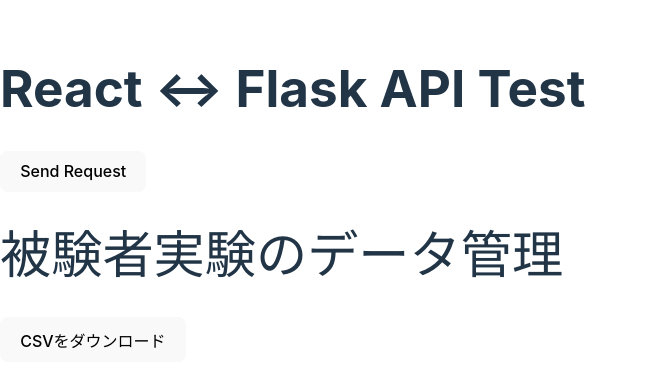
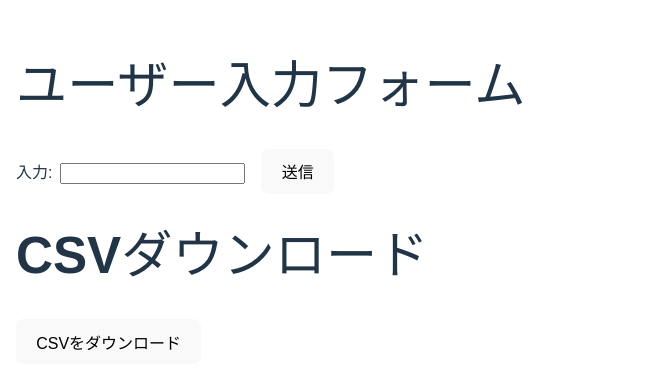
Before and after one commit to Jennifer827/user_study_tool, a React (Vite) app in the folder frontend/: page / in a window 1280 px wide. Shown: the part 206-594 px from the top of the page, without its empty margins (0-647 px from the left). Built offline with nearby package versions, Linux system fonts and the light colour scheme.

Commit message:
ユーザの入力を受け取って処理

```diff
--- a/frontend/src/App.jsx
+++ b/frontend/src/App.jsx
@@ -1,11 +1,66 @@
+// import { useState } from "react";
+// import API_URL from "./config";
+
+// function App() {
+//   const [response, setResponse] = useState(null);
+
+//   const handleSubmit = async () => {
+//     const data = { message: "Hello from React!" };
+
+//     try {
+//       const res = await fetch(`${API_URL}/api/submit`, {
+//         method: "POST",
+//         headers: { "Content-Type": "application/json" },
+//         body: JSON.stringify(data),
+//       });
+
+//       if (!res.ok) {
+//         throw new Error(`HTTP error! Status: ${res.status}`);
+//       }
+
+//       const result = await res.json();
+//       setResponse(result);
+//     } catch (error) {
+//       console.error("Error sending request:", error);
+//       setResponse({ error: "Failed to connect to backend" });
+//     }
+//   };
+
+//   // CSVをダウンロードする関数
+//   const handleDownloadCSV = () => {
+//     window.location.href = `${API_URL}/api/export_csv`;
+//   };
+
+//   return (
+//     <div>
+//       <div>
+//         <h1>React ↔ Flask API Test</h1>
+//         <button onClick={handleSubmit}>Send Request</button>
+//         {response && <pre>{JSON.stringify(response, null, 2)}</pre>}
+//       </div>
+//       <div>
+//         <h1>被験者実験のデータ管理</h1>
+//         <button onClick={handleDownloadCSV}>CSVをダウンロード</button>
+//       </div>
+//     </div>
+//   );
+// }
+
+// export default App;
+
+// src/App.jsx
 import { useState } from "react";
 import API_URL from "./config";
 
 function App() {
+  // ユーザー入力とバックエンドからのレスポンスの状態管理
+  const [userInput, setUserInput] = useState("");
   const [response, setResponse] = useState(null);
 
-  const handleSubmit = async () => {
-    const data = { message: "Hello from React!" };
+  // 入力フォームの送信処理
+  const handleSubmit = async (e) => {
+    e.preventDefault(); // ページリロードを防止
+    const data = { user_input: userInput }; // 送信データ
 
     try {
       const res = await fetch(`${API_URL}/api/submit`, {
@@ -13,33 +68,50 @@
         headers: { "Content-Type": "application/json" },
         body: JSON.stringify(data),
       });
-
       if (!res.ok) {
         throw new Error(`HTTP error! Status: ${res.status}`);
       }
-
       const result = await res.json();
       setResponse(result);
+      setUserInput(""); // 送信後、入力欄をリセット
     } catch (error) {
       console.error("Error sending request:", error);
       setResponse({ error: "Failed to connect to backend" });
     }
   };
 
-  // CSVをダウンロードする関数
+  // CSVをダウンロードする処理
   const handleDownloadCSV = () => {
     window.location.href = `${API_URL}/api/export_csv`;
   };
 
   return (
-    <div>
-      <div>
-        <h1>React ↔ Flask API Test</h1>
-        <button onClick={handleSubmit}>Send Request</button>
-        {response && <pre>{JSON.stringify(response, null, 2)}</pre>}
-      </div>
-      <div>
-        <h1>被験者実験のデータ管理</h1>
+    <div style={{ padding: "1rem", fontFamily: "sans-serif" }}>
+      <h1>ユーザー入力フォーム</h1>
+      <form onSubmit={handleSubmit}>
+        <label>
+          入力:
+          <input
+            type="text"
+            value={userInput}
+            onChange={(e) => setUserInput(e.target.value)}
+            style={{ marginLeft: "0.5rem" }}
+          />
+        </label>
+        <button type="submit" style={{ marginLeft: "1rem" }}>
+          送信
+        </button>
+      </form>
+
+      {response && (
+        <div style={{ marginTop: "1rem" }}>
+          <h2>レスポンス</h2>
+          <pre>{JSON.stringify(response, null, 2)}</pre>
+        </div>
+      )}
+
+      <div style={{ marginTop: "2rem" }}>
+        <h1>CSVダウンロード</h1>
         <button onClick={handleDownloadCSV}>CSVをダウンロード</button>
       </div>
     </div>
--- a/frontend/src/config.js
+++ b/frontend/src/config.js
@@ -1,2 +1,3 @@
-const API_URL = import.meta.env.VITE_BACKEND_URL || "http://localhost:5000";
+// const API_URL = import.meta.env.VITE_BACKEND_URL || "http://localhost:5000";
+const API_URL = import.meta.env.VITE_BACKEND_URL || "http://192.168.0.189:5000";
 export default API_URL;
```
Also changed, not shown: 2 other files (tests, documents, lock files or other folders).
